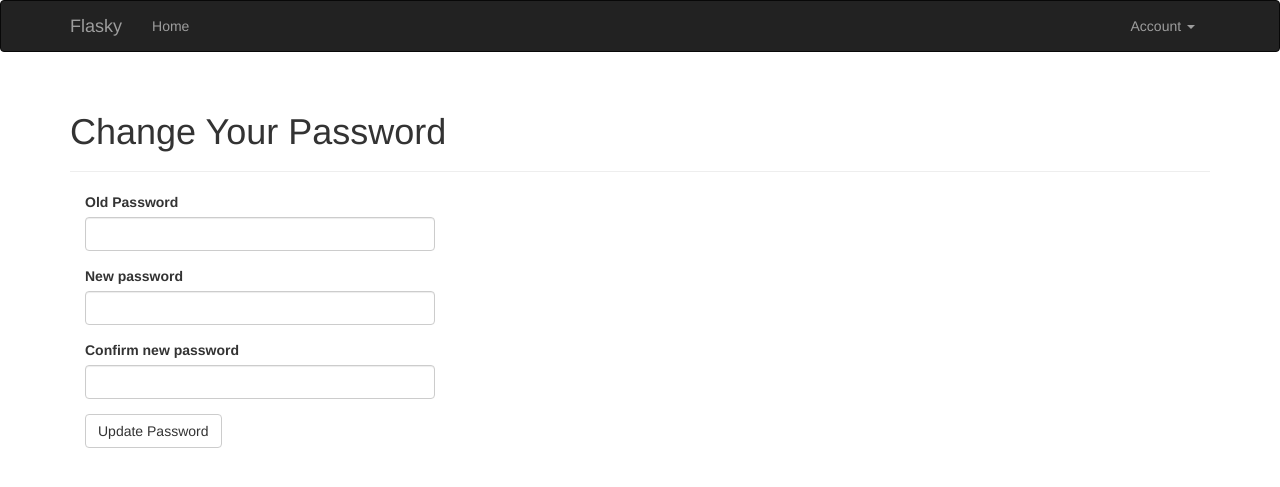
After one commit to fearlessroy/flasky, a Flask app: page /auth/change-password in a window 1280 px wide. The commit adds this page. Shown: the top 487 px of the page. Run offline with Flask 2, Linux system fonts and the light colour scheme; a user stored in the database is signed in; parts of the project's set-up code (start-up, migrations or seed data) failed here and were passed over; some libraries are stand-ins or nearby versions.

Commit message:
add change-password

```diff
--- a/app/auth/forms.py
+++ b/app/auth/forms.py
@@ -30,3 +30,11 @@ class RegistrationForm(FlaskForm):
     def validate_username(self, field):
         if User.query.filter_by(username=field.data).first():
             raise ValidationError('Username already in use.')
+
+
+class ChangePasswordForm(FlaskForm):
+    old_password = PasswordField('Old Password', validators=[DataRequired()])
+    password = PasswordField('New password',
+                             validators=[DataRequired(), EqualTo('password2', message='Password must match')])
+    password2 = PasswordField('Confirm new password', validators=[DataRequired()])
+    submit = SubmitField('Update Password')
--- a/app/auth/views.py
+++ b/app/auth/views.py
@@ -3,7 +3,7 @@ from flask import render_template, redirect, request, url_for, flash
 from . import auth
 from flask_login import login_required, login_user, logout_user, current_user
 from ..models import User
-from .forms import LoginForm, RegistrationForm
+from .forms import LoginForm, RegistrationForm, ChangePasswordForm
 from .. import db
 from ..email import send_mail
 
@@ -58,9 +58,7 @@ def confirm(token):
     if current_user.confirmed:
         return redirect(url_for('main.index'))
     if current_user.confirm(token=token):
-        print '1111111111111111111111'
         flash('You have confirmed your account. Thanks')
-        print '222222222222222222222222222'
     else:
         flash('The confirmation link is invalid or has expired')
     return redirect(url_for('main.index'))
@@ -87,3 +85,18 @@ def unconfirmed():
     if current_user.is_anonymous or current_user.confirmed:
         return redirect(url_for('main.index'))
     return render_template('auth/unconfirmed.html')
+
+
+@auth.route('/change-password', methods=['GET', 'POST'])
+@login_required
+def change_password():
+    form = ChangePasswordForm()
+    if form.validate_on_submit():
+        if current_user.verity_password(form.old_password.data):
+            current_user.password = form.password.data
+            db.session.add(current_user)
+            flash('Your password has been updated')
+            return redirect(url_for('main.index'))
+        else:
+            flash('Invalid password')
+    return render_template('auth/change_password.html', form=form)
--- /dev/null
+++ b/app/templates/auth/change_password.html
@@ -0,0 +1,15 @@
+{% extends "base.html" %}
+{% import "bootstrap/wtf.html" as wtf %}
+
+{% block title  %}Flasky - Change Password{% endblock %}
+
+{% block page_content %}
+<div class="page-header">
+    <h1>
+        Change Your Password
+    </h1>
+</div>
+<div class="col-md-4">
+    {{ wtf.quick_form(form) }}
+</div>
+{% endblock %}
--- a/app/templates/base.html
+++ b/app/templates/base.html
@@ -29,7 +29,13 @@
             </ul>
             <ul class="nav navbar-nav navbar-right">
                 {% if current_user.is_authenticated %}
-                <li><a href="{{ url_for('auth.logout') }}">Sign Out</a></li>
+                <li class="dropdown">
+                    <a href="#" class="dropdown-toggle" data-toggle="dropdown">Account <b class="caret"></b></a>
+                    <ul class="dropdown-menu">
+                        <li><a href="{{ url_for('auth.change_password') }}">Change Password</a></li>
+                        <li><a href="{{ url_for('auth.logout') }}">Log Out</a></li>
+                    </ul>
+                </li>
                 {% else %}
                 <li><a href="{{ url_for('auth.login') }}">Sign In</a></li>
                 {% endif %}
```
